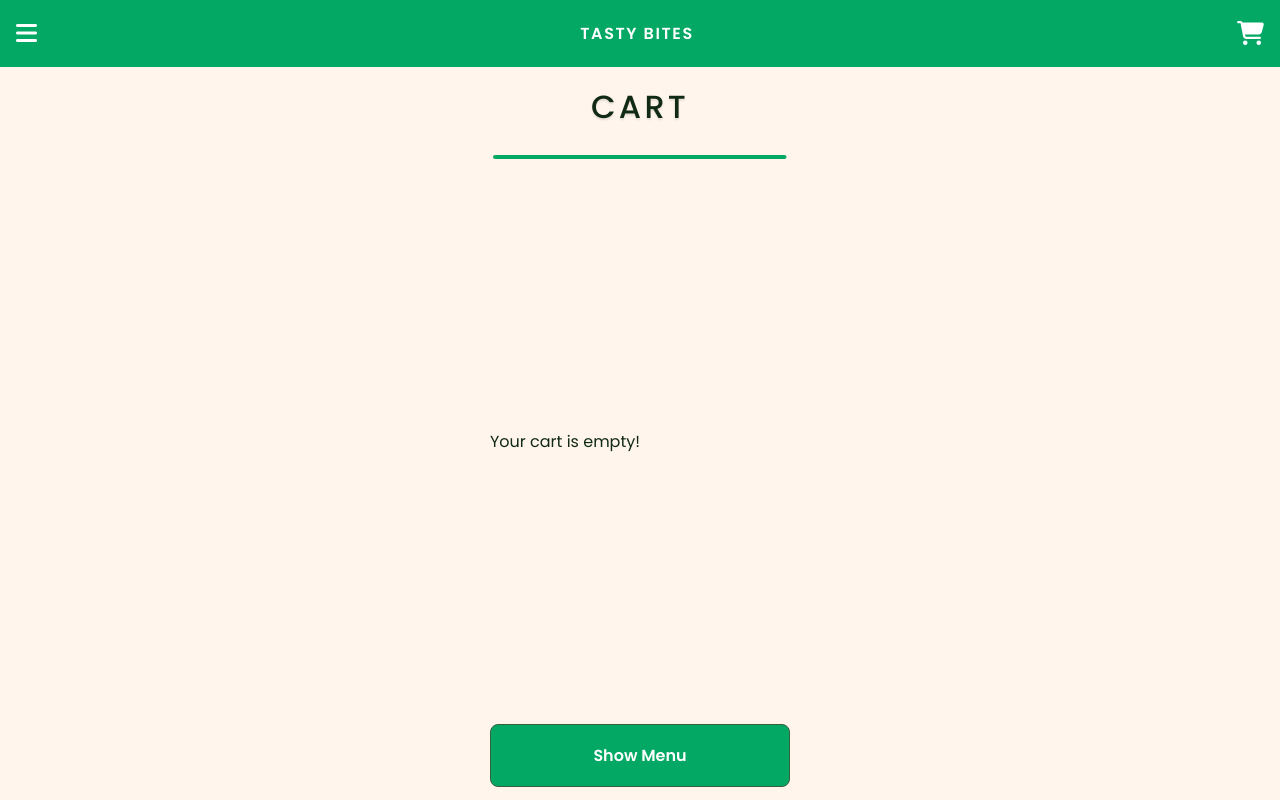
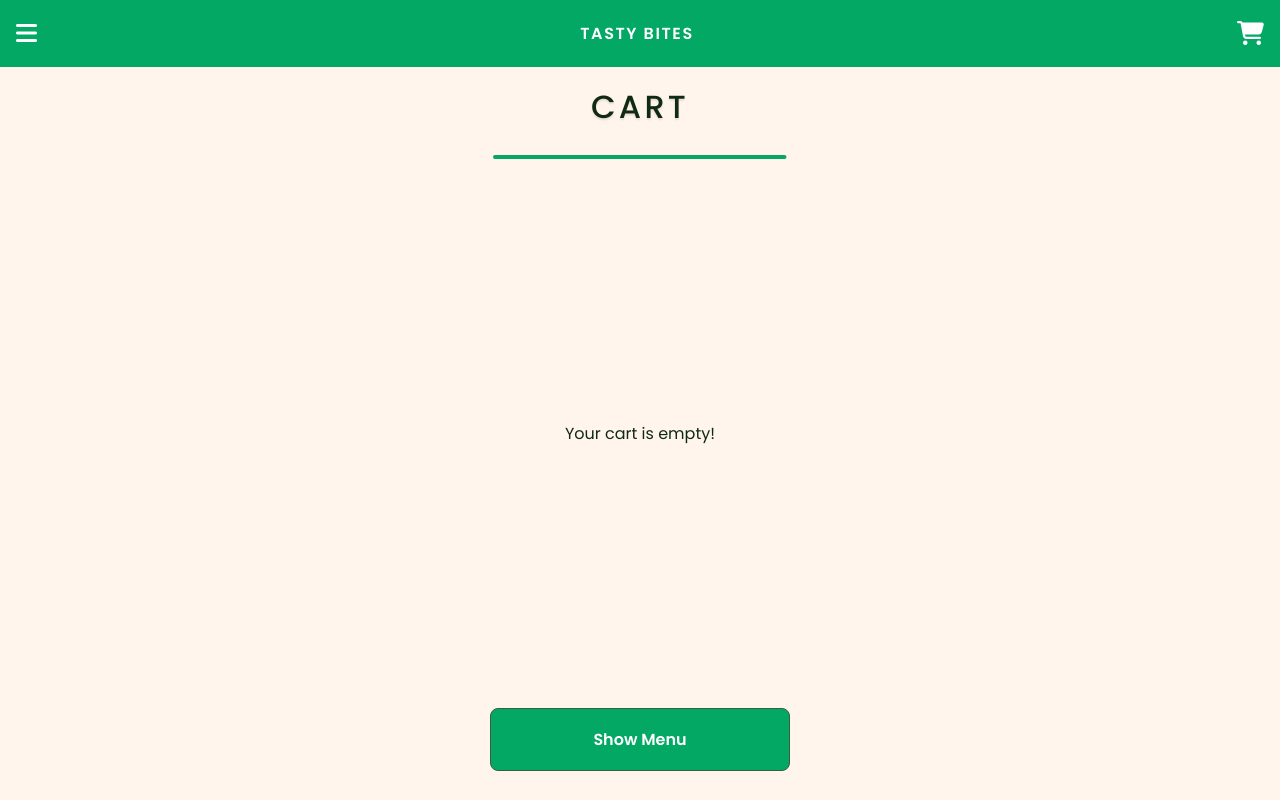
Before and after one commit to FirePants-TastyBites/frontend, a React (Vite) app: page /cart in a window 1280 px wide. Shown: the top 800 px of the page. Built offline with nearby package versions, Linux system fonts and the light colour scheme.

Commit message:
small styling update on cart

```diff
--- a/src/pages/Cart/Cart.scss
+++ b/src/pages/Cart/Cart.scss
@@ -49,6 +49,9 @@
         }
     }
 
+    > p {
+        margin: auto;
+    }
 
     > button {
         margin: 0 auto 1rem
--- a/src/pages/Cart/index.jsx
+++ b/src/pages/Cart/index.jsx
@@ -54,9 +54,8 @@ function Cart() {
                     :
                     <>
                         <p>Your cart is empty!</p>
-                        <a href="/menu">
-                            <Button label={"Show Menu"} type={"primary"} />
-                        </a>
+                        <Button label={"Show Menu"} type={"primary"} onClick={() => navigate('/menu')}/>
+
                     </>
             }
         </main>
```
